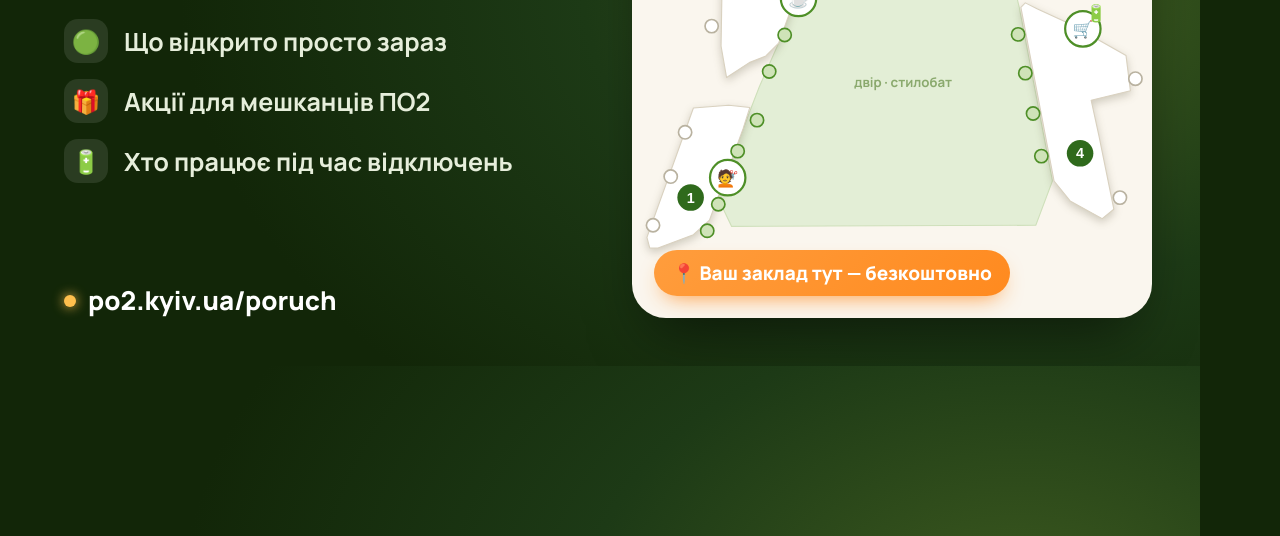
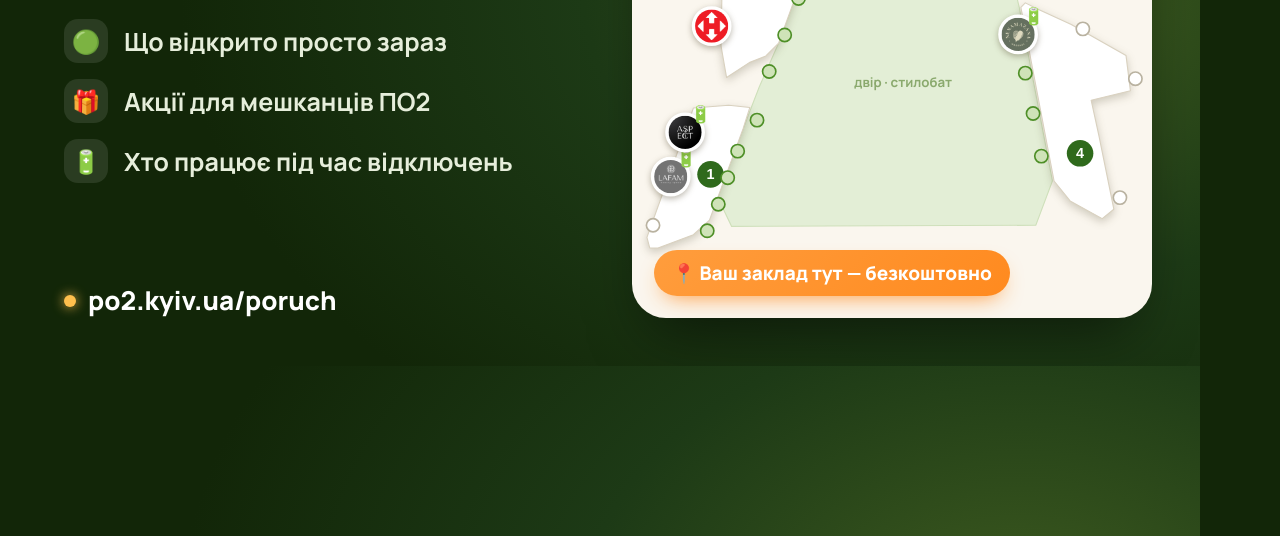
Before and after one commit to yegoriy90/po2-osbb, a plain HTML site: page tools/og-poruch.html in a window 1280 px wide. Shown: the part 264-800 px from the top of the page. Drawn offline with Linux system fonts and the light colour scheme; a web font is replaced by a local one.

Commit message:
Прев'ю «Поруч»: справжні логотипи закладів на карті
Co-Authored-By: Claude Opus 5.5 <noreply@anthropic.com>
Claude-Session: https://claude.ai/code/session_01WgNAs19H1RoJtxDub5TKHf

```diff
--- a/tools/og-poruch.html
+++ b/tools/og-poruch.html
@@ -1,6 +1,6 @@
 <!doctype html>
 <!-- Прев'ю сторінки /poruch/ (1200×630). Знімок робить tools/build_og.js → img/og-poruch.png
-     Статичне: карта ЖК з контурами секцій (як у poruch.js), іконки — ілюстрація, не реальні заклади. -->
+     Статичне: карта ЖК з контурами секцій (як у poruch.js) і логотипи закладів з img/poruch (оновлювати при новому закладі). -->
 <html lang="uk">
 <head>
 <meta charset="utf-8">
@@ -27,7 +27,7 @@
   .bld { fill: #fff; stroke: #d9d1bf; stroke-width: 2; stroke-linejoin: round; }
   .badge circle { fill: #2f6a1c; } .badge text { fill: #fff; font: 800 26px Unbounded, sans-serif; text-anchor: middle; }
   .u--yard { fill: #cfe3b8; stroke: #4e8f27; stroke-width: 3; } .u--street { fill: #fff; stroke: #b9b2a0; stroke-width: 3; }
-  .pin circle { fill: #fff; stroke: #4e8f27; stroke-width: 4; } .pin text { font-size: 30px; text-anchor: middle; }
+  .pin circle { fill: #fff; stroke: #fff; stroke-width: 4; filter: drop-shadow(0 4px 6px rgba(60,50,20,.35)); } .pin text { font-size: 30px; text-anchor: middle; }
   .bolt { font-size: 22px; text-anchor: middle; }
   .street { font: 700 22px Manrope, sans-serif; fill: #a39d8b; text-anchor: middle; letter-spacing: .06em; }
   .yard__t { font: 700 24px Manrope, sans-serif; fill: #8aa96d; text-anchor: middle; }
@@ -61,15 +61,18 @@
   const U = [[108,690,0],[140,602,0],[166,522,0],[206,700,1],[226,652,1],[243,604,1],[261,556,1],[296,500,1],[214,330,0],[220,150,0],[300,62,0],[400,46,0],
     [318,412,1],[346,346,1],[371,280,1],[396,212,1],[422,142,1],[525,43,0],[690,43,0],[515,168,1],[578,168,1],[640,168,1],[702,168,1],
     [885,335,0],[980,425,0],[952,640,0],[768,345,1],[781,415,1],[795,488,1],[810,565,1]];
-  const PINS = [[371,280,"☕",1],[885,335,"🛒",1],[243,604,"💇",0],[690,43,"💊",0],[640,168,"🧸",0]];
+  // Справжні заклади й сервіси з poruch.js: [x, y, логотип, працює при відключеннях]
+  const PINS = [[140,602,"lafam_kyiv",1],[166,522,"coffee.aspect",1],[300,62,"skyfall.beauty.studio",1],[400,46,"fora",0],[768,345,"nenamazana_",1],
+    [214,330,"np-branch",0]];
   const used = new Set(PINS.map(([x, y]) => x + "," + y));
   document.getElementById("map").innerHTML = `
     <polygon class="yard" points="${YARD}"/><text class="yard__t" x="560" y="440">двір · стилобат</text>
     <g style="filter: drop-shadow(0 6px 8px rgba(60,50,20,.22))">${SH.map((p) => `<polygon class="bld" points="${p}"/>`).join("")}</g>
-    ${[[1,176,640],[2,300,150],[3,610,108],[4,880,560]].map(([n,x,y]) => `<g class="badge" transform="translate(${x} ${y})"><circle r="24"/><text dy="9">${n}</text></g>`).join("")}
+    ${[[1,212,598],[2,300,150],[3,610,108],[4,880,560]].map(([n,x,y]) => `<g class="badge" transform="translate(${x} ${y})"><circle r="24"/><text dy="9">${n}</text></g>`).join("")}
     <text class="street" x="640" y="16">вул. Воскресенська</text>
     ${U.filter(([x, y]) => !used.has(x + "," + y)).map(([x, y, yd]) => `<circle class="${yd ? "u--yard" : "u--street"}" cx="${x}" cy="${y}" r="12"/>`).join("")}
-    ${PINS.map(([x, y, e, b]) => `<g class="pin" transform="translate(${x} ${y})"><circle r="32"/><text dy="11">${e}</text>${b ? '<text class="bolt" x="24" y="-18">🔋</text>' : ""}</g>`).join("")}`;
+    <defs><clipPath id="c"><circle r="30"/></clipPath></defs>
+    ${PINS.map(([x, y, f, b]) => `<g class="pin" transform="translate(${x} ${y})"><circle r="34"/><image href="../img/poruch/${f}.jpg" x="-30" y="-30" width="60" height="60" clip-path="url(#c)" preserveAspectRatio="xMidYMid slice"/>${b ? '<text class="bolt" x="28" y="-22">🔋</text>' : ""}</g>`).join("")}`;
 </script>
 </body>
 </html>
```
Also changed, not shown: img/og-poruch.png, 1 other file.
